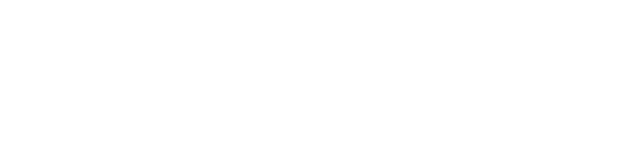
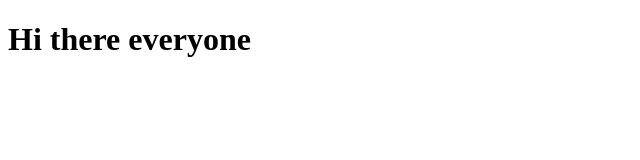
Before and after one commit to scottwedge/gitProject, a plain HTML site: page index.html in a window 1280 px wide. Shown: the whole page, without its empty margins (0-640 px from the left). Drawn offline with Linux system fonts and the light colour scheme.

Commit message:
Fix indent alignment and add h1 heading

```diff
--- a/index.html
+++ b/index.html
@@ -10,6 +10,7 @@
    <title>Document</title>
  </head>
   <body>
+    <h1>Hi there everyone</h1>
 
   </body>
 </html>
```
Lines whose indentation alone changed are shown as unchanged.
